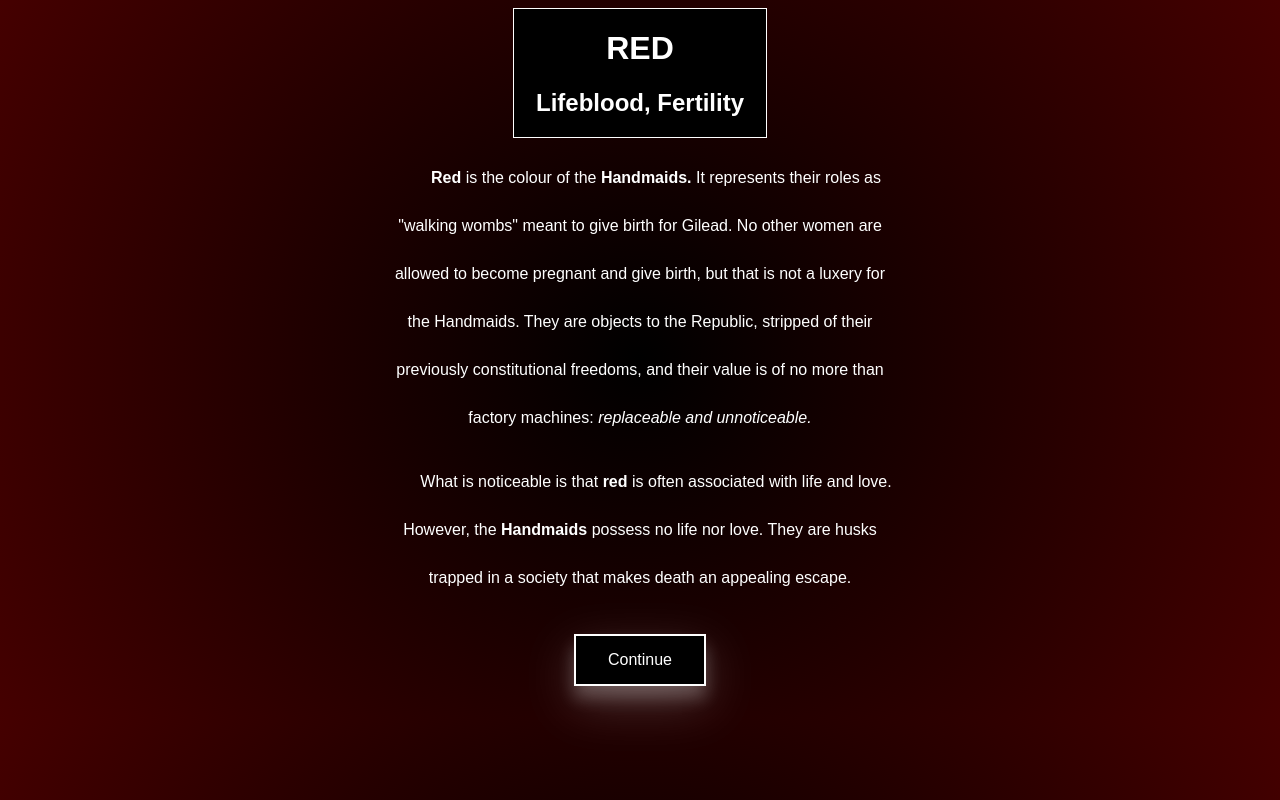
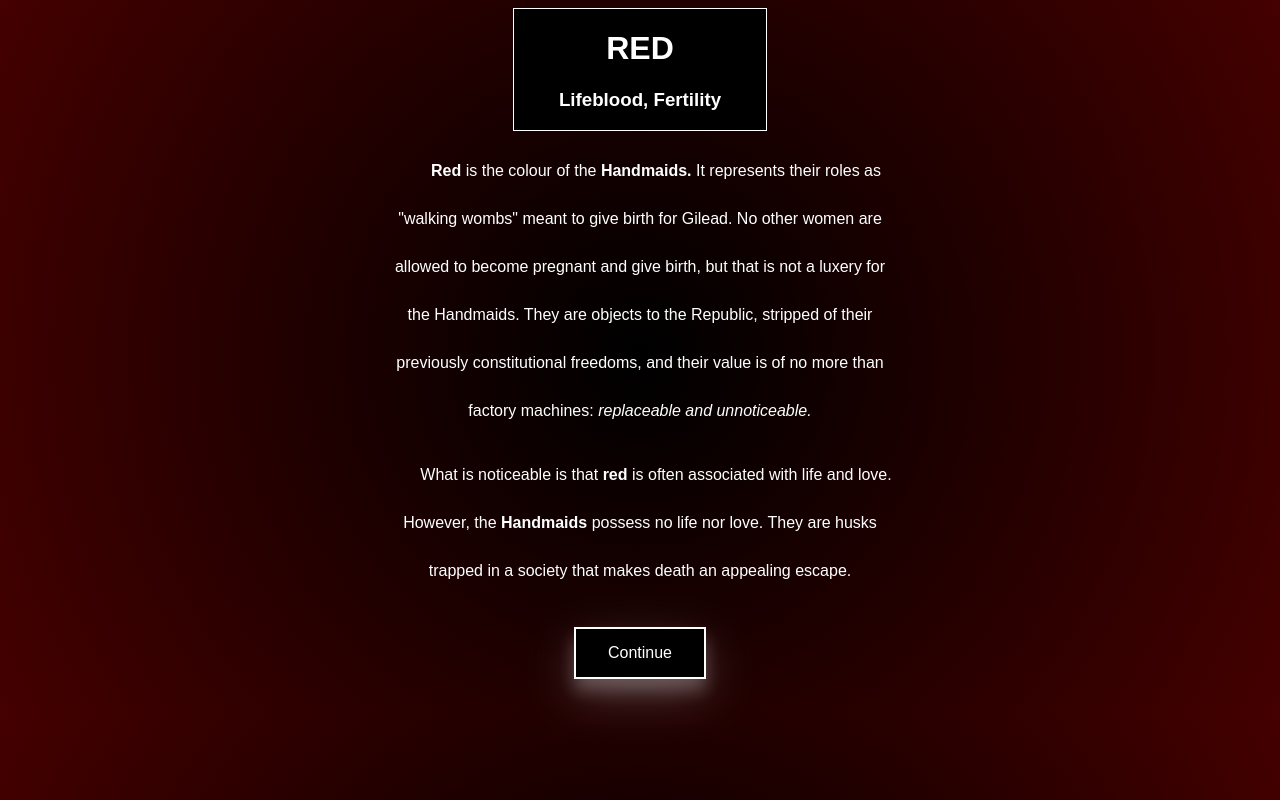
Before and after one commit to Kipuru/handmaid-project, a plain HTML site: page red.html in a window 1280 px wide. Drawn offline with Linux system fonts and the light colour scheme.

Commit message:
Edit subtitle in red.html

```diff
--- a/red.html
+++ b/red.html
@@ -9,7 +9,7 @@
 <body>
     <div class="title-box">
         <h1>RED</h1>
-        <h2>Lifeblood, Fertility</h2>
+        <h3>Lifeblood, Fertility</h3>
     </div>
 
     <div class="text-box">
```
